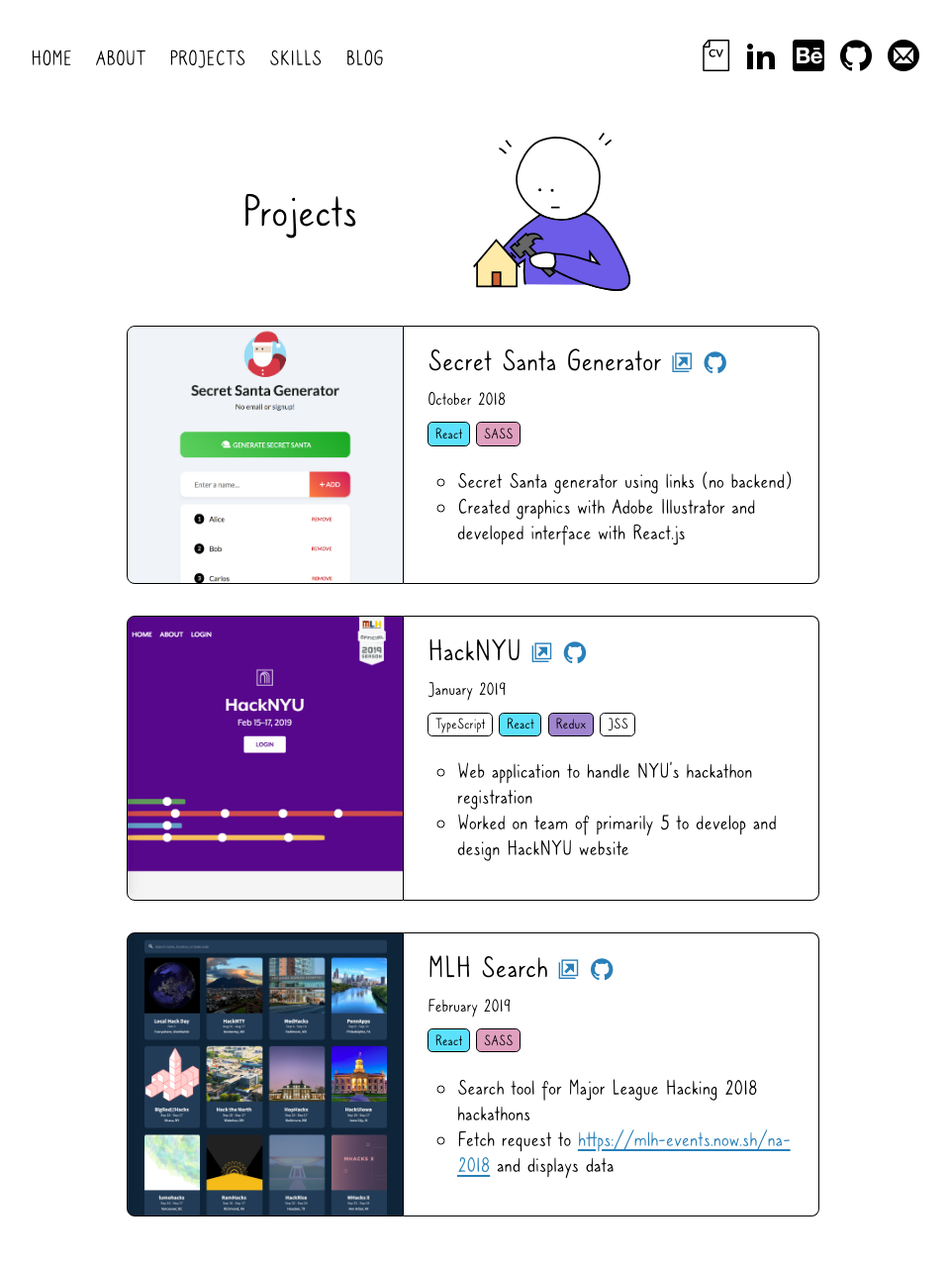
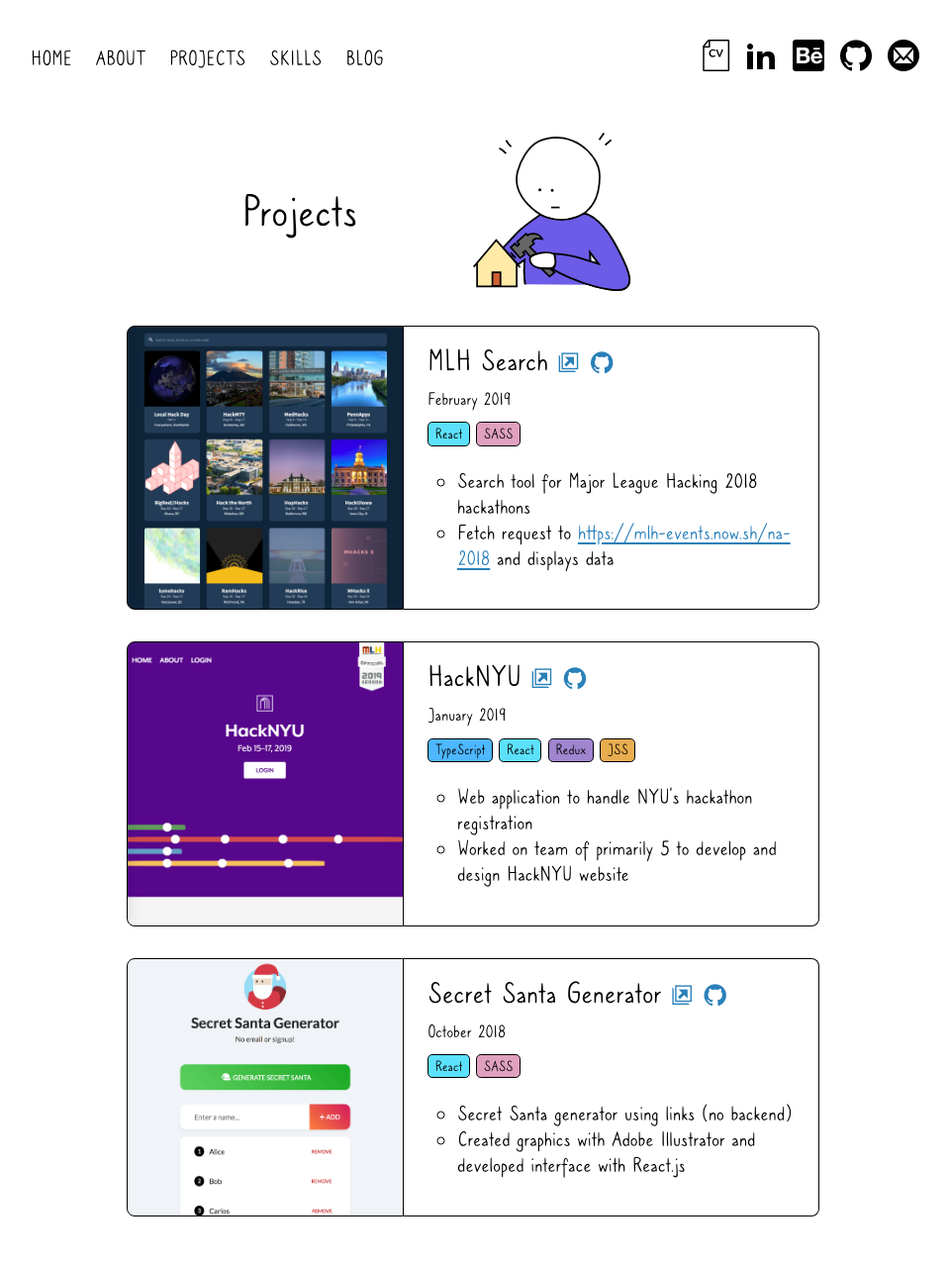
Before and after one commit to kristelfung/bullet-journal, a Jekyll site: the page built from projects.md, in a window 1280 px wide. Shown: the whole page at 99% size, without its empty margins (162-1122 px from the left). Built offline with Jekyll 4.4.1, drawn with Linux system fonts in a browser that asks for light colours; some web fonts are replaced; a script that is not in the unit is left out.

Commit message:
add colored for typescript and jss, change order of projects so that most recent appears first

```diff
--- a/_layouts/projects.html
+++ b/_layouts/projects.html
@@ -4,7 +4,7 @@
 {%- include banner.html -%}
 <div class="container--small">
     <ul class="post-collection">
-    {% assign sorted = (site.projects | sort: 'date_created') | reverse %}
+    {% assign sorted = (site.projects | sort: 'date_created') %}
     {% for project in sorted %}
       <li class="post-item">
         <div class="row row--project">
--- a/_sass/base/_variables.scss
+++ b/_sass/base/_variables.scss
@@ -15,6 +15,7 @@
 $sass-pink: lighten(#cd6699, 15%);
 $bulma-green: lighten(#22d0b2, 10%);
 $jekyll-red: lighten(#cf0814, 15%);
+$typescript-blue: lighten(#007acc, 25%);
 
 $link-blue: #2980b9;
 $link-blue-hover: lighten(#2980b9, 20%);
--- a/_sass/partials/_projects.scss
+++ b/_sass/partials/_projects.scss
@@ -62,7 +62,7 @@
     background-color: $html-orange;
 }
 
-.JavaScript {
+.JavaScript, .JSS {
     background-color: $js-yellow;
 }
 
@@ -89,3 +89,7 @@
 .Jekyll {
     background-color: $jekyll-red;
 }
+
+.TypeScript {
+    background-color: $typescript-blue;
+}
```
